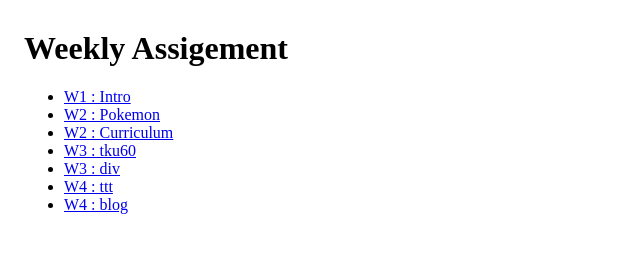
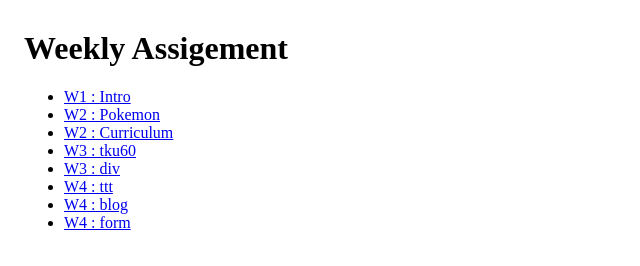
Before and after one commit to s0227373691/1071-ststicweb, a plain HTML site: page index.html in a window 1280 px wide. Shown: the full height of the page, 0-640 px from the left. Drawn offline with Linux system fonts and the light colour scheme.

Commit message:
Update index.html

```diff
--- a/index.html
+++ b/index.html
@@ -22,6 +22,7 @@
 			<li><a href="/1071-ststicweb/w03/div.html">W3 : div</a></li>
 			<li><a href="/1071-ststicweb/w04/ttt.html">W4 : ttt</a></li>
 			<li><a href="/1071-ststicweb/w04/blog.html">W4 : blog</a></li>
+			<li><a href="/1071-ststicweb/w04/Form.html">W4 : form</a></li>
 		</ul>
 	</div>
 </body>
```
